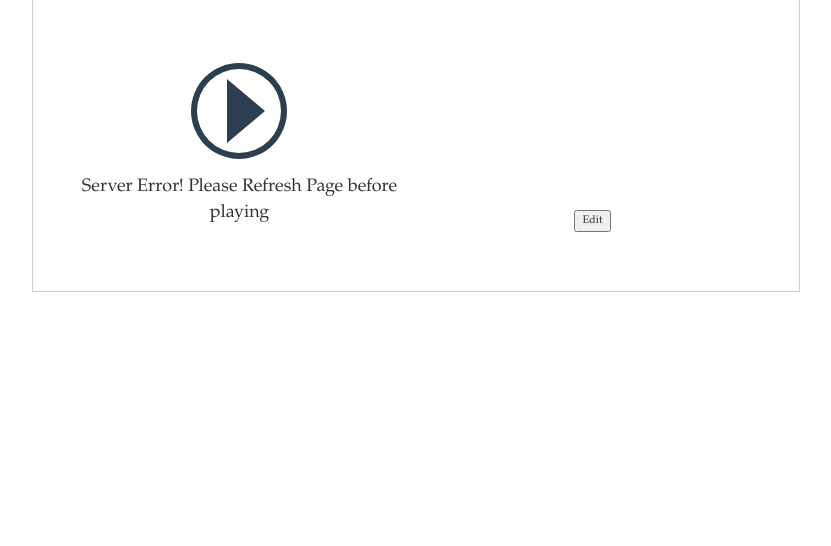
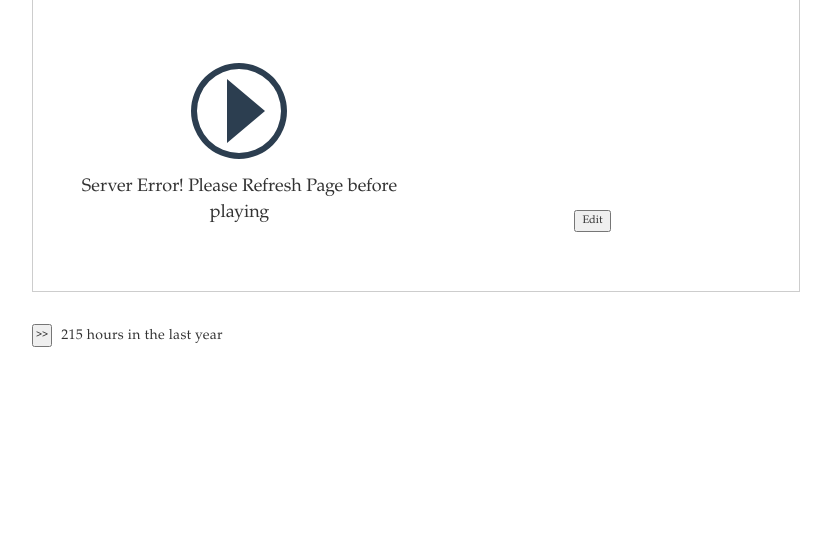
Before and after one commit to bnjasim/phd-timer, a Python web app: template templates/timer.html in a window 1280 px wide. Shown: the part 116-662 px from the top of the page, without its empty margins (233-1064 px from the left). Run offline with Jinja, Linux system fonts and the light colour scheme; the template is opened without the code that fills it, so the values that code supplies are empty.

Commit message:
styling for total year small button

```diff
--- a/static/heatmap.css
+++ b/static/heatmap.css
@@ -142,6 +142,24 @@
   z-index: 999;
 }
 
+#year-total {
+  margin-bottom: 5px;
+}
+
+#year-total span {
+  font-size: 14px;
+  position: relative;
+  top: 2px;
+  letter-spacing: 0.3px;
+}
+
+#year-total button {
+  font-size: 10px;
+  padding: 2px;
+  margin-right: 5px;
+}
+
+
 
 .play {
   display: block;
--- a/templates/timer.html
+++ b/templates/timer.html
@@ -124,6 +124,10 @@
       	</div>
 
 	<!-- <div id="current-time" class="dis-div"></div> -->
+        <div id="year-total">
+          <button> &gt;&gt; </button>
+          <span>215 hours in the last year</span>
+        </div>
 
         <div id="calendar-viz">
         </div>
```
